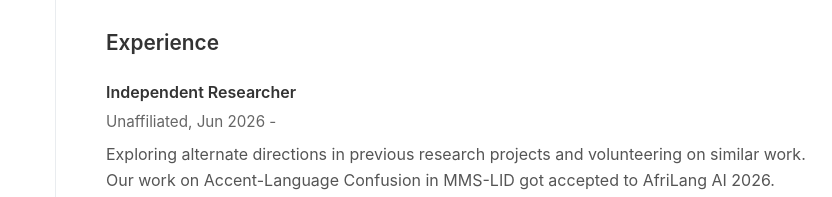
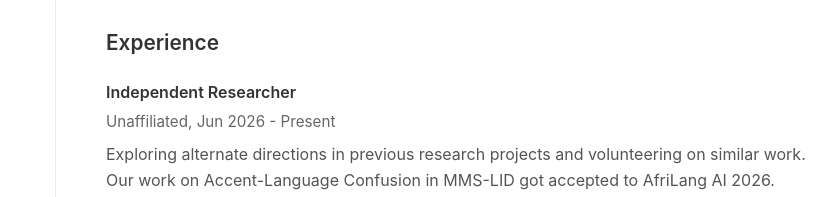
Before and after one commit to 123MwanjeMike/mwanje.me, a plain HTML site: page index.html in a window 1280 px wide. Shown: the part 110-307 px from the top of the page, 264-1096 px from the left. Drawn offline with Linux system fonts and the light colour scheme.

Commit message:
Update experience item to reflect current status

```diff
--- a/index.html
+++ b/index.html
@@ -77,7 +77,7 @@
 
                 <div class="experience-item">
                     <div class="item-title">Independent Researcher</div>
-                    <div class="item-meta">Unaffiliated, Jun 2026 - </div>
+                    <div class="item-meta">Unaffiliated, Jun 2026 - Present</div>
                     <div class="item-description">
                         Exploring alternate directions in previous research projects and volunteering on similar work.
                         Our work on Accent-Language Confusion in MMS-LID got accepted to AfriLang AI 2026.
```
